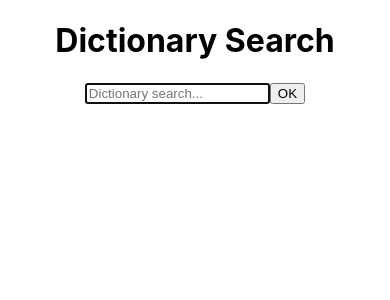
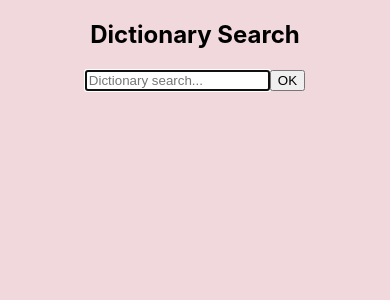
Before and after one commit to BRaci2/SheCodes-Week6-React-Dictionary, a React (Create React App) app: page / in a window 390 px wide. Shown: the top 300 px of the page. Built offline with nearby package versions, Linux system fonts and the light colour scheme.

Commit message:
link for phonetics

```diff
--- a/src/App.css
+++ b/src/App.css
@@ -1,6 +1,13 @@
+body{
+  background:rgb(241, 216, 220);
+}
+a{
+  color: purple;
+}
 .App {
   text-align: center;
   margin: 0 20px;
+
 
 }
 
--- a/src/App.js
+++ b/src/App.js
@@ -3,10 +3,13 @@
 
 function App() {
   return (
+    <section>
+
     <div className="App">
       <h1>Dictionary Search</h1>
       <Dictionary />
     </div>
+    </section>
   );
 }
 
--- a/src/Phonetic.js
+++ b/src/Phonetic.js
@@ -4,9 +4,17 @@
 export default function Phonetic(props) {
   if (props.phonetic) {
     return (
-      <span className="Phonetic">
+      <div className="Phonetic">
+        <a
+          href={props.phonetic.audio}
+          target="_blank"
+          rel="noopener noreferrer"
+        >
+          Listen
+        </a>
+
         <h2>{props.phonetic.text}</h2>
-      </span>
+      </div>
     );
   } else {
     return ("wooooo");
```
